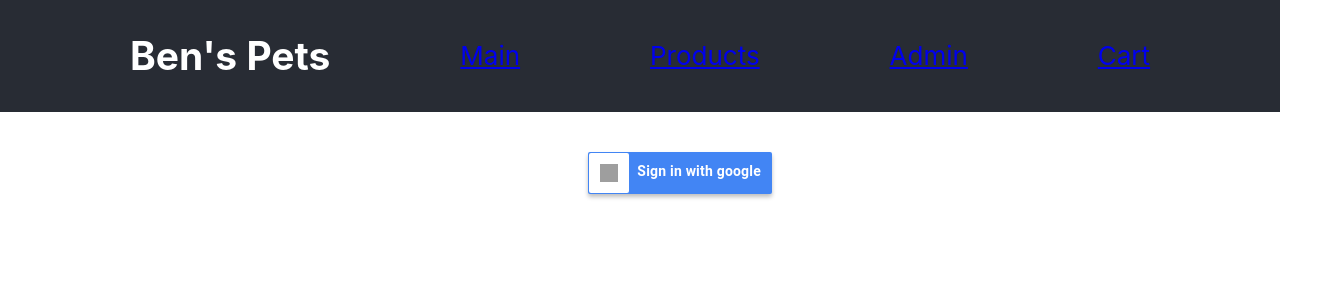
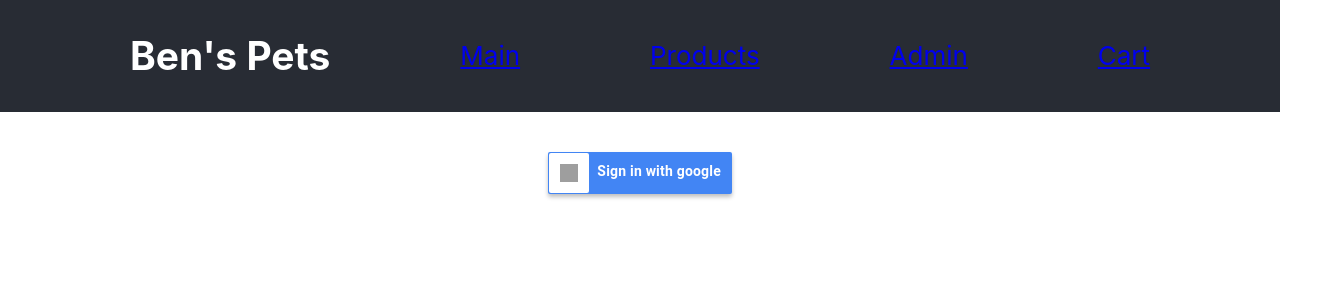
Before and after one commit to Free-Code-Camp-Seoul/2020-10-project, a React (Create React App) app: page /admin in a window 1280 px wide. Shown: the top 300 px of the page, 1320 px wide, since content can reach past the window. Built offline with nearby package versions, Linux system fonts and the light colour scheme; no server answers; grey boxes are pictures that could not be loaded.

Commit message:
Adjust margin

```diff
--- a/src/Admin/Login.css
+++ b/src/Admin/Login.css
@@ -4,6 +4,6 @@
     display: flex;
     flex-direction: column;
     width: 100%;
-    margin: 40px;
+    margin: 40px 0;
     align-items: center;
 }
```
